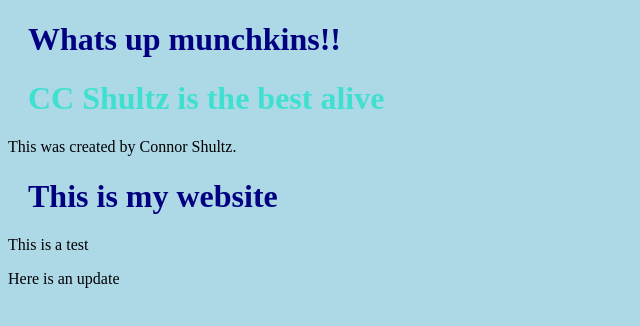
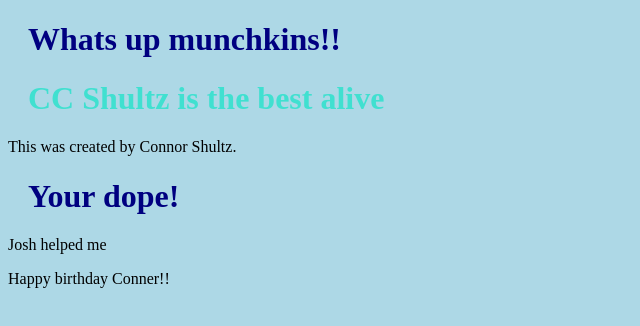
Before and after one commit to ccshultz/ccshultz.github.io, a plain HTML site: page index.html in a window 1280 px wide. Shown: the whole page, without its empty margins (0-640 px from the left). Drawn offline with Linux system fonts and the light colour scheme.

Commit message:
Update index.html

```diff
--- a/index.html
+++ b/index.html
@@ -17,9 +17,9 @@
     </head>
 
     <body>
-      <h1>This is my website</h1>
-      <p>This is a test</p>
-      <p>Here is an update</p>
+      <h1>Your dope!</h1>
+      <p>Josh helped me </p>
+      <p>Happy birthday Conner!! </p>
     </body>
 
 </html>
```
